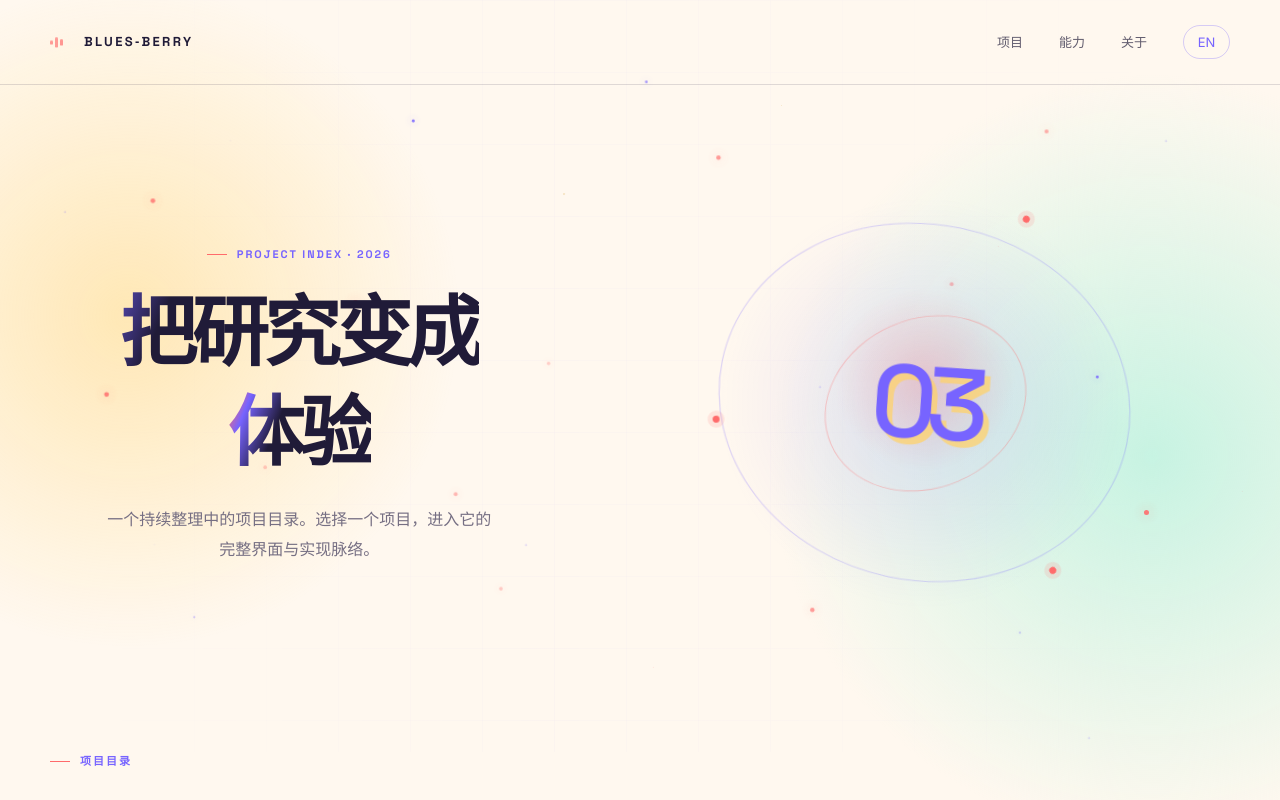
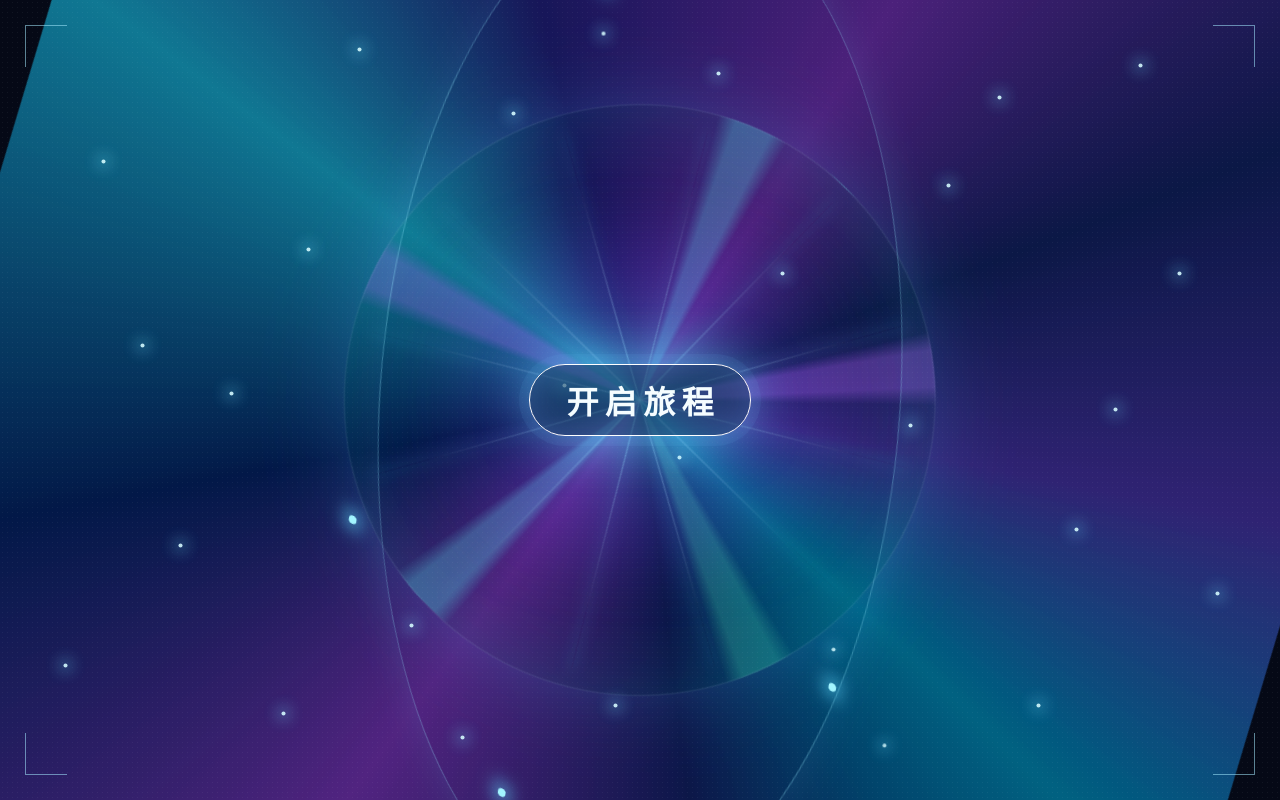
Before and after one commit to Blues-berry/portfolio-hub, a Next.js app: page / in a window 1280 px wide. Shown: the top 800 px of the page. Built offline with nearby package versions, Linux system fonts and the light colour scheme; no server answers.

Commit message:
feat: add kaleidoscope journey intro

```diff
--- a/app/globals.css
+++ b/app/globals.css
@@ -12,6 +12,135 @@
   --accent-soft: #abffdd;
   --max-width: 1180px;
 }
+
+/* Opening journey / kaleidoscope gate */
+.journey-gate {
+  position: fixed;
+  inset: 0;
+  z-index: 999;
+  display: grid;
+  place-items: center;
+  overflow: hidden;
+  isolation: isolate;
+  background: #050916;
+  color: #f4fbff;
+}
+
+.journey-noise,
+.journey-glow,
+.journey-kaleidoscope,
+.journey-orbit,
+.journey-particles,
+.journey-corners {
+  position: absolute;
+  inset: 0;
+  pointer-events: none;
+}
+
+.journey-noise {
+  z-index: -1;
+  opacity: .25;
+  background-image: radial-gradient(rgba(255,255,255,.2) .7px, transparent .7px);
+  background-size: 5px 5px;
+  mix-blend-mode: screen;
+}
+
+.journey-glow {
+  z-index: -2;
+  inset: 28% 28%;
+  border-radius: 50%;
+  background: radial-gradient(circle, rgba(83, 190, 255, .52), rgba(127, 72, 255, .2) 34%, transparent 70%);
+  filter: blur(28px);
+}
+
+.journey-kaleidoscope {
+  z-index: -3;
+  inset: -36vmax;
+  display: grid;
+  place-items: center;
+  opacity: .82;
+  background: conic-gradient(from 0deg, #101b46, #382b77 9%, #0c708d 18%, #111a49 29%, #5b2e86 41%, #071c48 53%, #278ba4 66%, #1c1a59 77%, #552a80 90%, #101b46);
+  clip-path: polygon(50% 0, 100% 50%, 50% 100%, 0 50%);
+  filter: saturate(1.25);
+}
+
+.journey-kaleidoscope-inner {
+  position: relative;
+  width: 74vmin;
+  height: 74vmin;
+  border: 1px solid rgba(168, 238, 255, .22);
+  border-radius: 50%;
+  background: conic-gradient(from 18deg, transparent 0 12%, rgba(125, 235, 255, .34) 13% 15%, transparent 16% 29%, rgba(193, 117, 255, .34) 30% 32%, transparent 33% 49%, rgba(105, 250, 211, .28) 50% 52%, transparent 53% 69%, rgba(125, 235, 255, .34) 70% 72%, transparent 73% 88%, rgba(193, 117, 255, .3) 89% 91%, transparent 92%);
+  box-shadow: 0 0 80px rgba(104, 178, 255, .25), inset 0 0 90px rgba(41, 231, 215, .14);
+}
+
+.journey-ray {
+  position: absolute;
+  top: 50%;
+  left: 50%;
+  width: 1px;
+  height: 47%;
+  transform-origin: 50% 0;
+  background: linear-gradient(to bottom, rgba(182, 244, 255, .8), transparent 80%);
+  box-shadow: 0 0 15px rgba(106, 225, 255, .85);
+}
+
+.journey-ray:nth-child(1){transform:translate(-50%,-0%) rotate(0deg)}
+.journey-ray:nth-child(2){transform:translate(-50%,-0%) rotate(30deg)}
+.journey-ray:nth-child(3){transform:translate(-50%,-0%) rotate(60deg)}
+.journey-ray:nth-child(4){transform:translate(-50%,-0%) rotate(90deg)}
+.journey-ray:nth-child(5){transform:translate(-50%,-0%) rotate(120deg)}
+.journey-ray:nth-child(6){transform:translate(-50%,-0%) rotate(150deg)}
+.journey-ray:nth-child(7){transform:translate(-50%,-0%) rotate(180deg)}
+.journey-ray:nth-child(8){transform:translate(-50%,-0%) rotate(210deg)}
+.journey-ray:nth-child(9){transform:translate(-50%,-0%) rotate(240deg)}
+.journey-ray:nth-child(10){transform:translate(-50%,-0%) rotate(270deg)}
+.journey-ray:nth-child(11){transform:translate(-50%,-0%) rotate(300deg)}
+.journey-ray:nth-child(12){transform:translate(-50%,-0%) rotate(330deg)}
+
+.journey-orbit {
+  z-index: -1;
+  inset: 17vmin;
+  border: 1px solid rgba(148, 232, 255, .32);
+  border-radius: 50%;
+  transform: rotate(18deg) skewX(-15deg);
+  box-shadow: 0 0 40px rgba(107, 204, 255, .12);
+}
+
+.journey-orbit i { position: absolute; width: 8px; height: 8px; border-radius: 50%; background: #a2f5ff; box-shadow: 0 0 18px 5px rgba(95, 218, 255, .8); }
+.journey-orbit i:nth-child(1){top:-4px;left:26%}.journey-orbit i:nth-child(2){right:12%;top:29%}.journey-orbit i:nth-child(3){bottom:4%;left:31%}.journey-orbit i:nth-child(4){left:7%;top:36%}
+
+.journey-particle i { position: absolute; }
+.journey-particle { position: absolute; width: 3px; height: 3px; border-radius: 50%; background: #d4fbff; box-shadow: 0 0 12px 2px rgba(110, 225, 255, .9); }
+.journey-particle:nth-child(1){left:8%;top:20%}.journey-particle:nth-child(2){left:14%;top:68%}.journey-particle:nth-child(3){left:24%;top:31%}.journey-particle:nth-child(4){left:32%;top:78%}.journey-particle:nth-child(5){left:40%;top:14%}.journey-particle:nth-child(6){left:48%;top:88%}.journey-particle:nth-child(7){left:56%;top:9%}.journey-particle:nth-child(8){left:65%;top:81%}.journey-particle:nth-child(9){left:74%;top:23%}.journey-particle:nth-child(10){left:84%;top:66%}.journey-particle:nth-child(11){left:92%;top:34%}.journey-particle:nth-child(12){left:18%;top:49%}.journey-particle:nth-child(13){left:28%;top:6%}.journey-particle:nth-child(14){left:36%;top:92%}.journey-particle:nth-child(15){left:44%;top:48%}.journey-particle:nth-child(16){left:53%;top:57%}.journey-particle:nth-child(17){left:61%;top:34%}.journey-particle:nth-child(18){left:69%;top:93%}.journey-particle:nth-child(19){left:78%;top:12%}.journey-particle:nth-child(20){left:87%;top:51%}.journey-particle:nth-child(21){left:5%;top:83%}.journey-particle:nth-child(22){left:11%;top:43%}.journey-particle:nth-child(23){left:22%;top:89%}.journey-particle:nth-child(24){left:71%;top:53%}.journey-particle:nth-child(25){left:81%;top:88%}.journey-particle:nth-child(26){left:95%;top:74%}.journey-particle:nth-child(27){left:89%;top:8%}.journey-particle:nth-child(28){left:47%;top:4%}
+
+.journey-corners { z-index: 1; inset: 25px; }
+.journey-corners i { position: absolute; width: 42px; height: 42px; border-color: rgba(164, 234, 255, .55); border-style: solid; }
+.journey-corners i:nth-child(1){top:0;left:0;border-width:1px 0 0 1px}.journey-corners i:nth-child(2){top:0;right:0;border-width:1px 1px 0 0}.journey-corners i:nth-child(3){bottom:0;left:0;border-width:0 0 1px 1px}.journey-corners i:nth-child(4){right:0;bottom:0;border-width:0 1px 1px 0}
+
+.journey-label {
+  position: relative;
+  z-index: 5;
+  min-width: 188px;
+  min-height: 72px;
+  padding: 0 30px;
+  border: 1px solid rgba(187, 246, 255, .72);
+  border-radius: 999px;
+  color: #f5fdff;
+  background: rgba(8, 16, 38, .35);
+  box-shadow: 0 0 0 8px rgba(111, 200, 255, .04), 0 0 38px rgba(100, 211, 255, .34), inset 0 0 28px rgba(114, 170, 255, .16);
+  font-family: var(--font-display), "Microsoft YaHei", sans-serif;
+  font-size: clamp(22px, 3vw, 32px);
+  font-weight: 600;
+  letter-spacing: .2em;
+  text-indent: .2em;
+  cursor: pointer;
+  transition: border-color 180ms ease, box-shadow 180ms ease, background 180ms ease;
+}
+.journey-label:hover,.journey-label:focus-visible { border-color: #fff; background: rgba(20, 57, 88, .55); box-shadow: 0 0 0 10px rgba(111, 200, 255, .07), 0 0 52px rgba(100, 211, 255, .58), inset 0 0 35px rgba(114, 170, 255, .26); outline: none; }
+
+@media (max-width: 600px) { .journey-corners { inset: 16px; }.journey-corners i { width: 30px; height: 30px; }.journey-orbit { inset: 11vmin; }.journey-kaleidoscope-inner { width: 92vmin; height: 92vmin; } }
+@media (prefers-reduced-motion: reduce) { .journey-gate * { animation: none !important; transition-duration: 0.01ms !important; } }
 
 * {
   box-sizing: border-box;
--- /dev/null
+++ b/components/journey-gate.tsx
@@ -0,0 +1,67 @@
+"use client";
+
+import { useLayoutEffect, useRef, useState } from "react";
+import { gsap } from "gsap";
+
+export function JourneyGate({ children }: { children: React.ReactNode }) {
+  const gateRef = useRef<HTMLDivElement>(null);
+  const [open, setOpen] = useState(false);
+
+  useLayoutEffect(() => {
+    const gate = gateRef.current;
+    if (!gate) return;
+
+    const reduced = window.matchMedia("(prefers-reduced-motion: reduce)").matches;
+    const context = gsap.context(() => {
+      if (reduced) return;
+      gsap.to(".journey-kaleidoscope", { rotation: 360, duration: 30, repeat: -1, ease: "none" });
+      gsap.to(".journey-kaleidoscope-inner", { rotation: -360, duration: 18, repeat: -1, ease: "none" });
+      gsap.to(".journey-orbit", { rotation: -360, duration: 22, repeat: -1, ease: "none" });
+      gsap.fromTo(".journey-particle", { autoAlpha: 0.18, scale: 0.65 }, { autoAlpha: 0.9, scale: 1.35, duration: 1.8, repeat: -1, yoyo: true, stagger: { each: 0.16, from: "random" }, ease: "sine.inOut" });
+    }, gate);
+
+    return () => context.revert();
+  }, []);
+
+  const enter = () => {
+    if (open) return;
+    setOpen(true);
+    const gate = gateRef.current;
+    if (!gate) return;
+    const reduced = window.matchMedia("(prefers-reduced-motion: reduce)").matches;
+    if (reduced) {
+      gate.remove();
+      return;
+    }
+
+    gsap.timeline({ onComplete: () => gate.remove() })
+      .to(".journey-label", { scale: 1.15, duration: 0.25, ease: "power2.out" })
+      .to(".journey-kaleidoscope", { scale: 3.8, rotation: "+=130", duration: 1.15, ease: "expo.in" }, "<")
+      .to(".journey-orbit", { scale: 5, rotation: "+=210", duration: 1.05, ease: "expo.in" }, "<")
+      .to(".journey-glow", { scale: 7, autoAlpha: 0.9, duration: 0.8, ease: "power3.in" }, "<0.15")
+      .to(gate, { autoAlpha: 0, duration: 0.38, ease: "power2.in" }, "-=0.22");
+  };
+
+  return (
+    <>
+      <div ref={gateRef} className={`journey-gate${open ? " is-exiting" : ""}`} role="dialog" aria-modal="true">
+        <div className="journey-noise" aria-hidden="true" />
+        <div className="journey-glow" aria-hidden="true" />
+        <div className="journey-kaleidoscope" aria-hidden="true">
+          <div className="journey-kaleidoscope-inner">
+            {Array.from({ length: 12 }, (_, index) => <i className="journey-ray" key={index} />)}
+          </div>
+        </div>
+        <div className="journey-orbit" aria-hidden="true"><i /><i /><i /><i /></div>
+        <div className="journey-particles" aria-hidden="true">
+          {Array.from({ length: 28 }, (_, index) => <i className="journey-particle" key={index} />)}
+        </div>
+        <div className="journey-corners" aria-hidden="true"><i /><i /><i /><i /></div>
+        <button className="journey-label" type="button" onClick={enter} autoFocus>
+          开启旅程
+        </button>
+      </div>
+      {children}
+    </>
+  );
+}
--- a/components/project-directory.tsx
+++ b/components/project-directory.tsx
@@ -4,6 +4,7 @@ import { SiteHeader } from "./site-header";
 import { copy } from "@/lib/content";
 import { type Locale } from "@/lib/site";
 import type { CSSProperties } from "react";
+import { JourneyGate } from "./journey-gate";
 
 const starPositions = [
   [5, 12, 2], [12, 31, 1], [18, 8, 1], [24, 46, 2], [31, 18, 1], [37, 66, 1],
@@ -18,7 +19,7 @@ export function ProjectDirectory({ locale }: { locale: Locale }) {
   const directory = t.directory;
 
   return (
-    <>
+    <JourneyGate>
       <SiteHeader locale={locale} directory />
       <main className="directory-main" lang={locale === "en" ? "en" : "zh-CN"}>
         <div className="directory-starfield" aria-hidden="true">
@@ -113,7 +114,7 @@ export function ProjectDirectory({ locale }: { locale: Locale }) {
           <span>{directory.footer}</span>
         </div>
       </footer>
-    </>
+    </JourneyGate>
   );
 }
 
--- a/package.json
+++ b/package.json
@@ -10,6 +10,7 @@
     "typecheck": "tsc --noEmit"
   },
   "dependencies": {
+    "gsap": "^3.13.0",
     "next": "16.2.12",
     "react": "19.2.8",
     "react-dom": "19.2.8"
```
Also changed, not shown: 1 other file (tests, documents, lock files or other folders).
